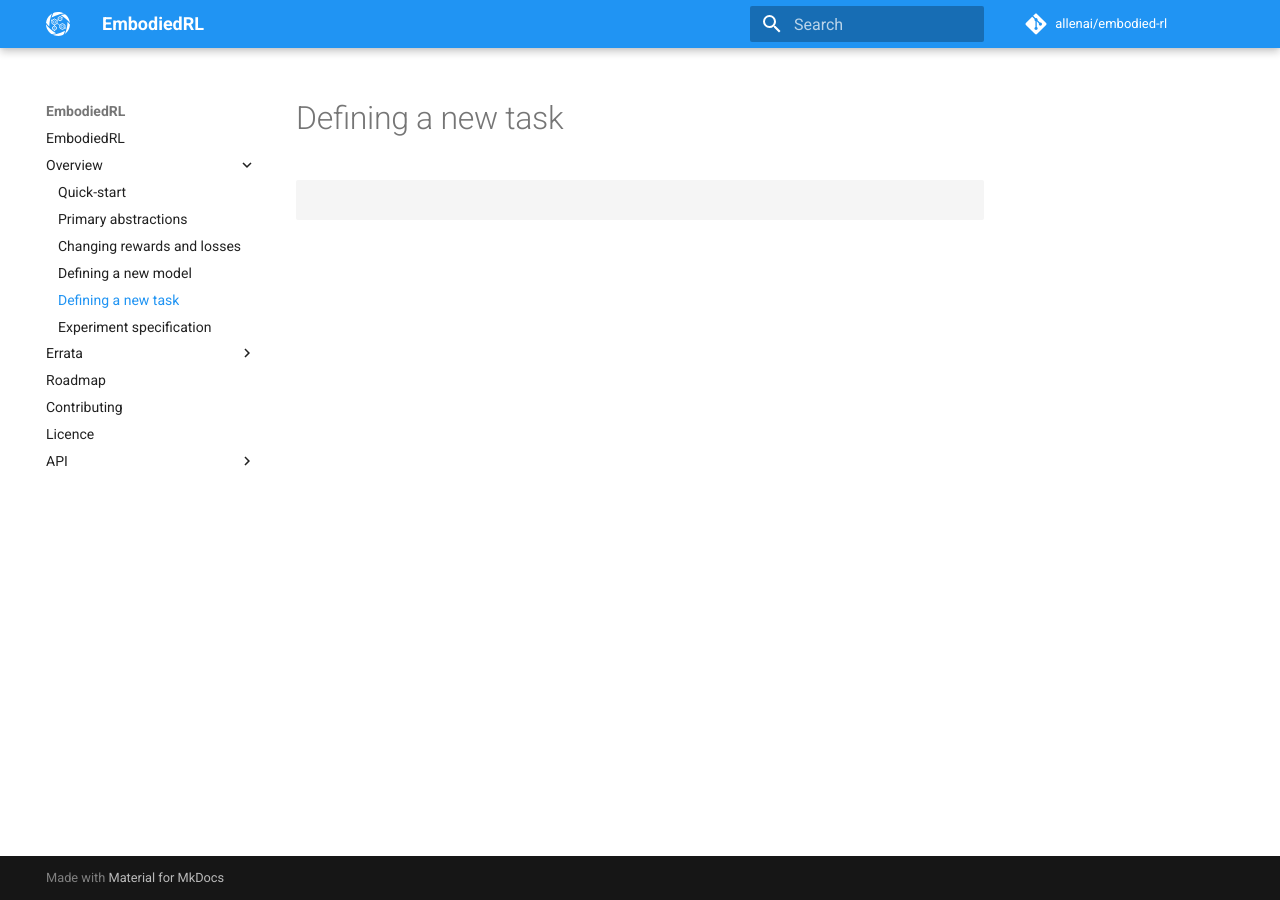
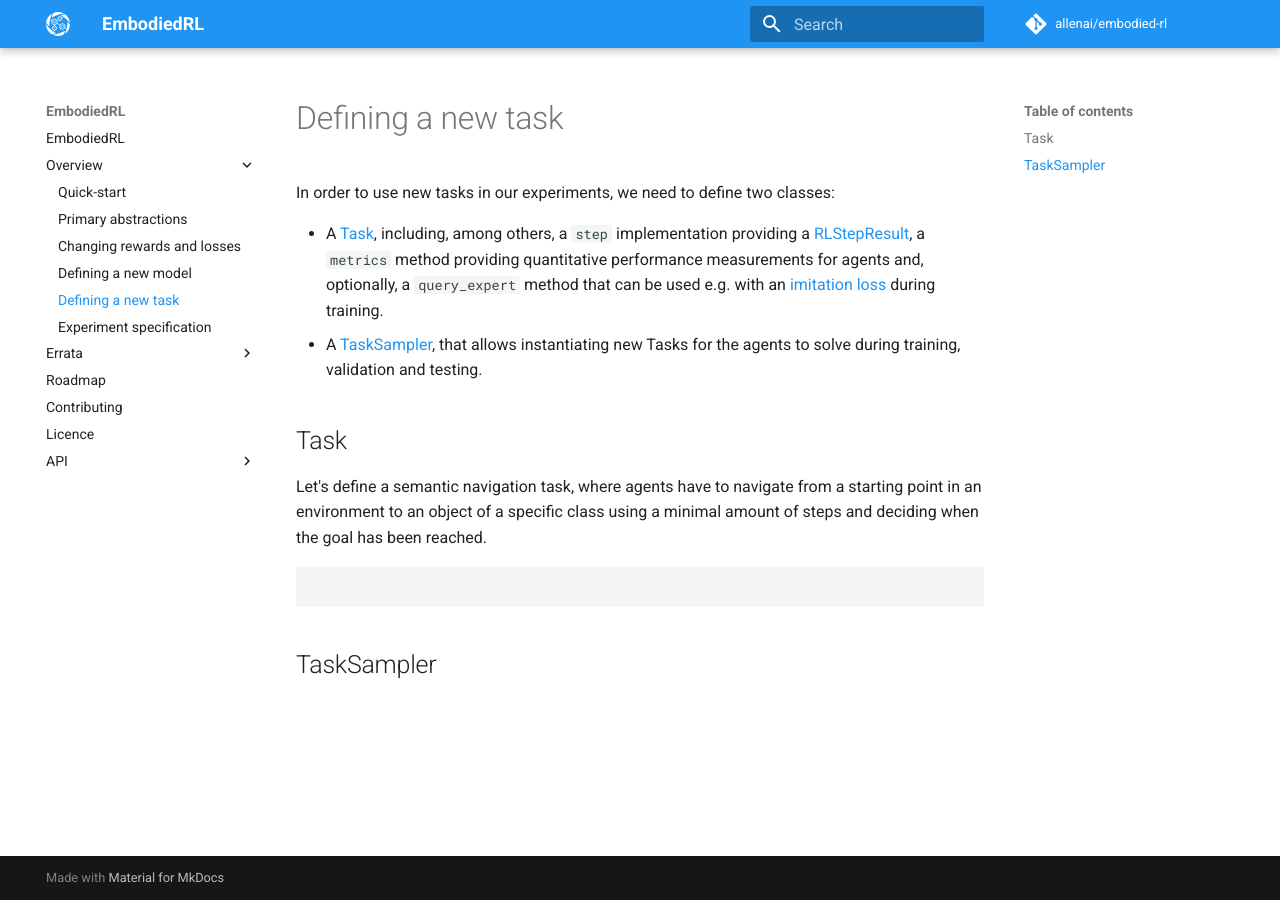
Before and after one commit to allenai/allenact, an MkDocs documentation site: the page built from docs/overview/defining-a-new-task.md, in a window 1280 px wide. Built offline with MkDocs 1.6.1 and Material for MkDocs 9.7.7, drawn with Linux system fonts in a browser that asks for light colours; comment, search, counter and statistics services are not loaded.

Commit message:
WIP docs defining a new task

````diff
--- a/docs/overview/defining-a-new-task.md
+++ b/docs/overview/defining-a-new-task.md
@@ -1,4 +1,20 @@
 # Defining a new task
+
+In order to use new tasks in our experiments, we need to define two classes:
+
+* A [Task](/api/rl_base/task#task), including, among others, a `step` implementation providing a
+[RLStepResult](/api/rl_base/common#rlstepresult), a `metrics` method providing quantitative performance measurements
+for agents and, optionally, a `query_expert` method that can be used e.g. with an
+[imitation loss](/api/onpolicy_sync/losses/imitation#imitation) during training.
+* A [TaskSampler](/api/rl_base/task#tasksampler), that allows instantiating new Tasks for the agents to solve during
+training, validation and testing.
+
+## Task
+
+Let's define a semantic navigation task, where agents have to navigate from a starting point in an environment to an
+object of a specific class using a minimal amount of steps and deciding when the goal has been reached.
 
 ```python
 ```
+
+## TaskSampler
````
